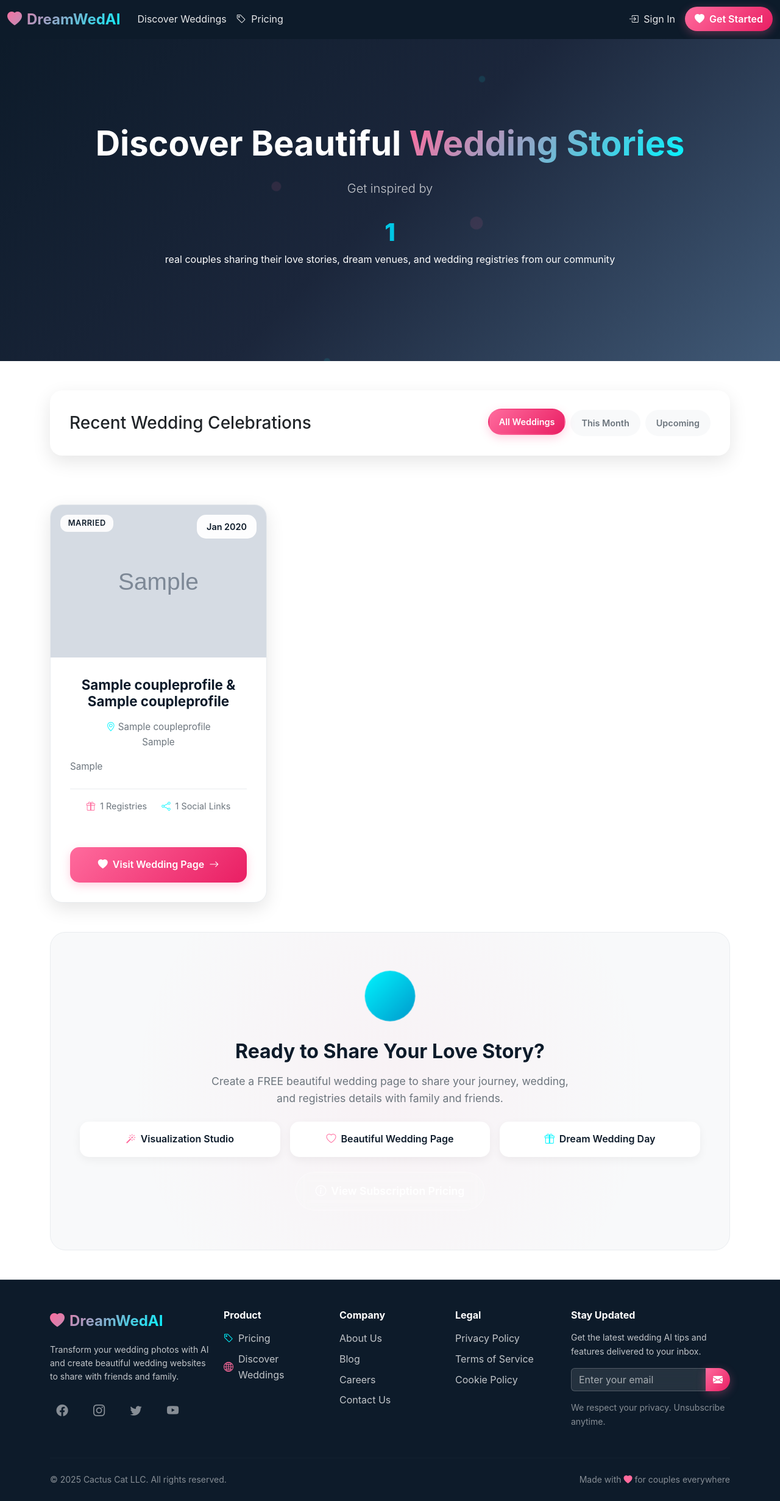
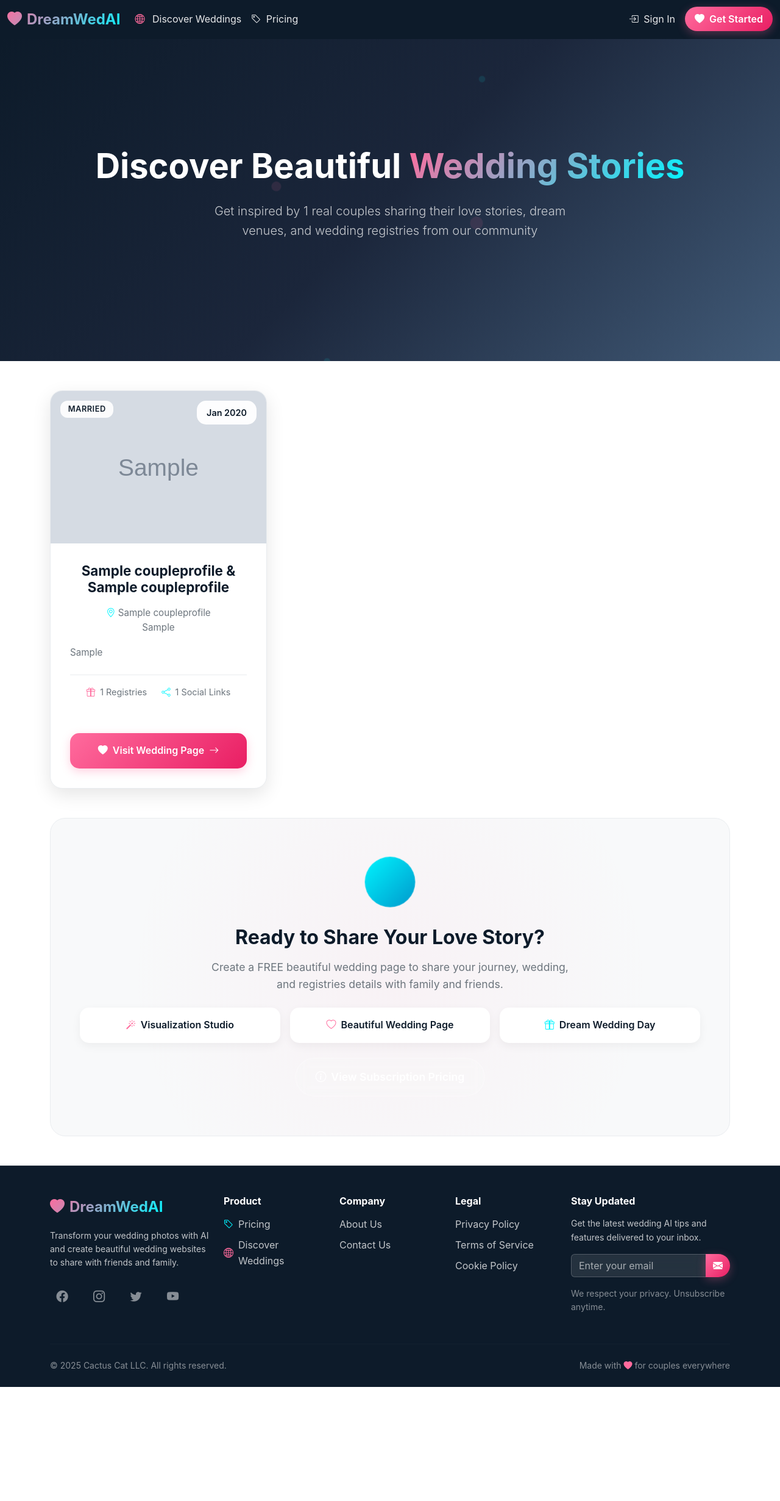
Before and after one commit to woodhalljames/saasbase, a Django app: page /wedding/discover/ in a window 1280 px wide. Shown: the whole page at 61% size. After the commit the page ends 2274 px from the top, so only its background shows below. Run offline with Django 5.2, Linux system fonts and the light colour scheme; tables that the repository leaves empty hold one stand-in row (values such as "Sample post"); grey boxes marked "Sample" are stand-in pictures; parts of the project's set-up code (start-up, migrations or seed data) failed here and were passed over; some libraries are stand-ins or nearby versions.

Commit message:
UI/UX & temp save logic

```diff
--- a/saas_base/templates/base.html
+++ b/saas_base/templates/base.html
@@ -128,7 +128,7 @@
             <!-- Discover Weddings -->
             <li class="nav-item">
               <a class="nav-link text-white-nav" href="{% url 'wedding_shopping:public_couples_list' %}">
-                <i class="bi bi-heart-eyes me-1"></i> Discover Weddings
+                <i class="bi bi-globe2 me-2 text-rose"></i> Discover Weddings
               </a>
             </li>
             <li class="nav-item">
@@ -271,12 +271,12 @@
             <li class="mb-2">
               <a href="{% url 'about' %}" class="text-white-75 text-decoration-none footer-link">About Us</a>
             </li>
-            <li class="mb-2">
+            <!---li class="mb-2">
               <a href="#" class="text-white-75 text-decoration-none footer-link">Blog</a>
             </li>
             <li class="mb-2">
               <a href="#" class="text-white-75 text-decoration-none footer-link">Careers</a>
-            </li>
+            </li---Add these two features later-->
             <li class="mb-2">
               <a href="#" class="text-white-75 text-decoration-none footer-link">Contact Us</a>
             </li>
--- a/saas_base/templates/wedding_shopping/public_couples_list.html
+++ b/saas_base/templates/wedding_shopping/public_couples_list.html
@@ -16,7 +16,7 @@
             <span class="text-gradient">Wedding Stories</span>
           </h1>
           <p class="lead text-white-75 mb-4 mx-auto" style="max-width: 600px;">
-            Get inspired by <div class="stat-number">{{ couples.count|default:"0" }}</div> real couples sharing their love stories, dream venues, and wedding registries from our community
+            Get inspired by {{ couples.count|default:"0" }} real couples sharing their love stories, dream venues, and wedding registries from our community
           </p>
         </div>
       </div>
@@ -26,25 +26,8 @@
 
 <div class="container py-5">
   {% if couples %}
-    <!-- Filter/Search Section -->
-    <div class="row mb-5">
-      <div class="col-12">
-        <div class="filter-section">
-          <div class="row align-items-center">
-            <div class="col-md-6">
-              <h3 class="mb-3 mb-md-0">Recent Wedding Celebrations</h3>
-            </div>
-            <div class="col-md-6 text-md-end">
-              <div class="d-flex gap-2 justify-content-md-end flex-wrap">
-                <span class="filter-badge active">All Weddings</span>
-                <span class="filter-badge">This Month</span>
-                <span class="filter-badge">Upcoming</span>
-              </div>
-            </div>
-          </div>
-        </div>
-      </div>
-    </div>
+
+
 
     <!-- Couples Grid -->
     <div class="row g-4">
```
